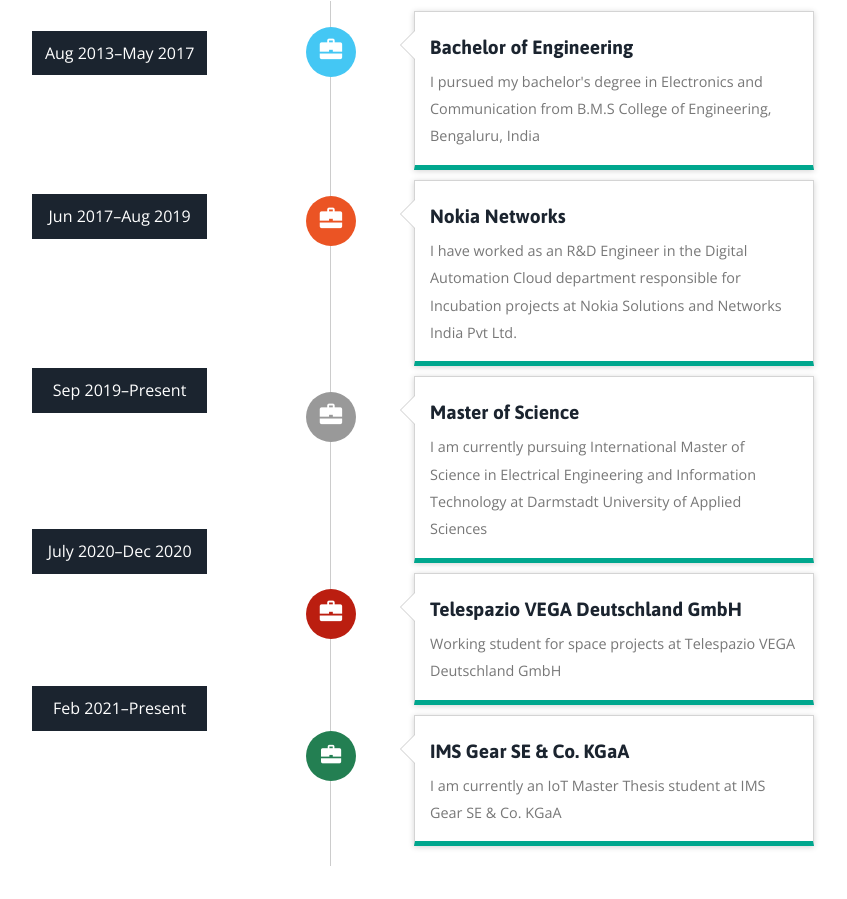
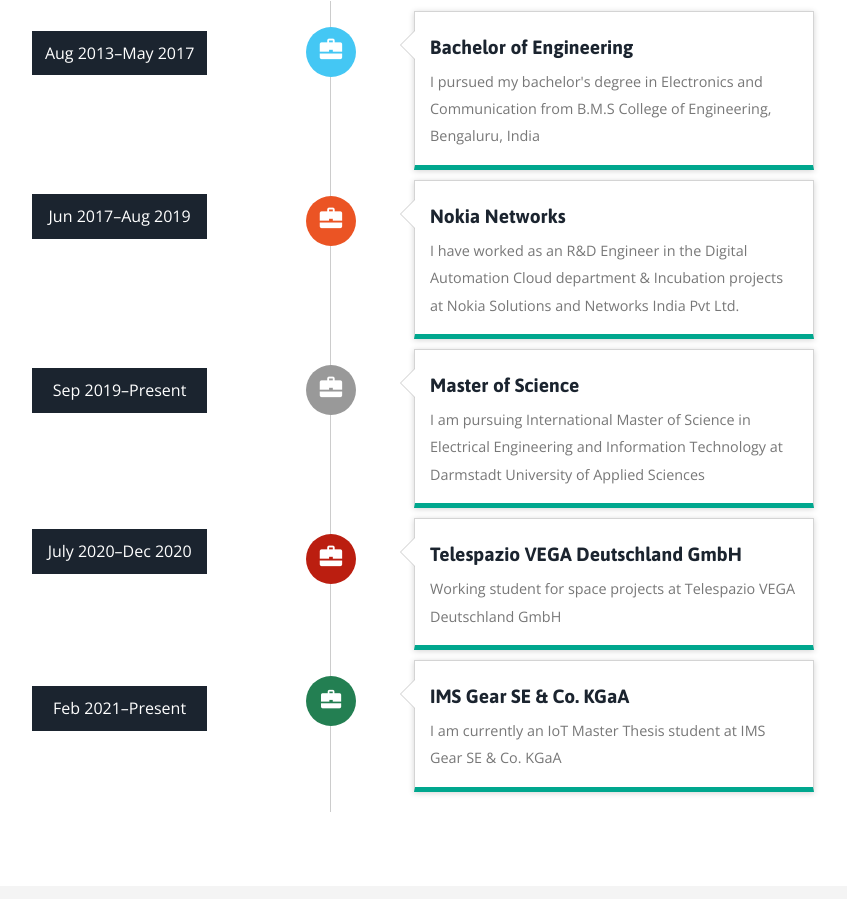
Before and after one commit to amoghkashyap/portfolio, a plain HTML site: page index.html in a window 1280 px wide. Shown: the part 2281-3180 px from the top of the page, without its empty margins (301-1148 px from the left). Drawn offline with nearby package versions, Linux system fonts and the light colour scheme; files whose address does not match are found by name.

```diff
--- a/index.html
+++ b/index.html
@@ -314,7 +314,7 @@
 																	  <h4 class="timeline-title">Nokia Networks</h4>
 																	</div>
 																	<div class="timeline-body">
-																	  <p>I have worked as an R&D Engineer in the Digital Automation Cloud department responsible for Incubation projects at Nokia Solutions and Networks India Pvt Ltd.</p>
+																	  <p>I have worked as an R&D Engineer in the Digital Automation Cloud department & Incubation projects at Nokia Solutions and Networks India Pvt Ltd.</p>
 																	</div>
 																  </div>
 																</li>
@@ -327,7 +327,7 @@
 																	  <h4 class="timeline-title">Master of Science</h4>
 																	</div>
 																	<div class="timeline-body">
-																	  <p>I am currently pursuing International Master of Science in Electrical Engineering and Information Technology at Darmstadt University of Applied Sciences</p>
+																	  <p>I am pursuing International Master of Science in Electrical Engineering and Information Technology at Darmstadt University of Applied Sciences</p>
 																	</div>
 																  </div>
 																</li>
```
